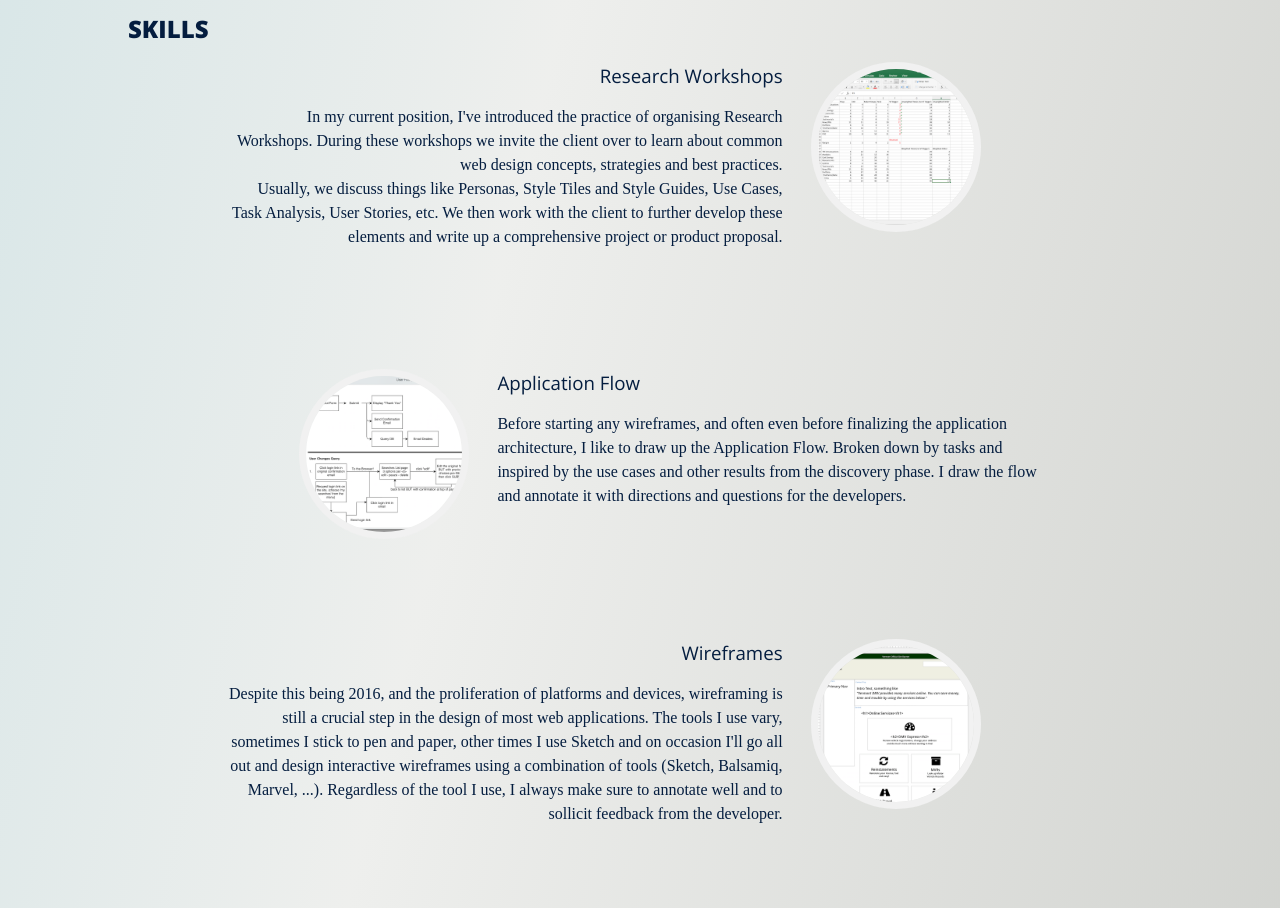
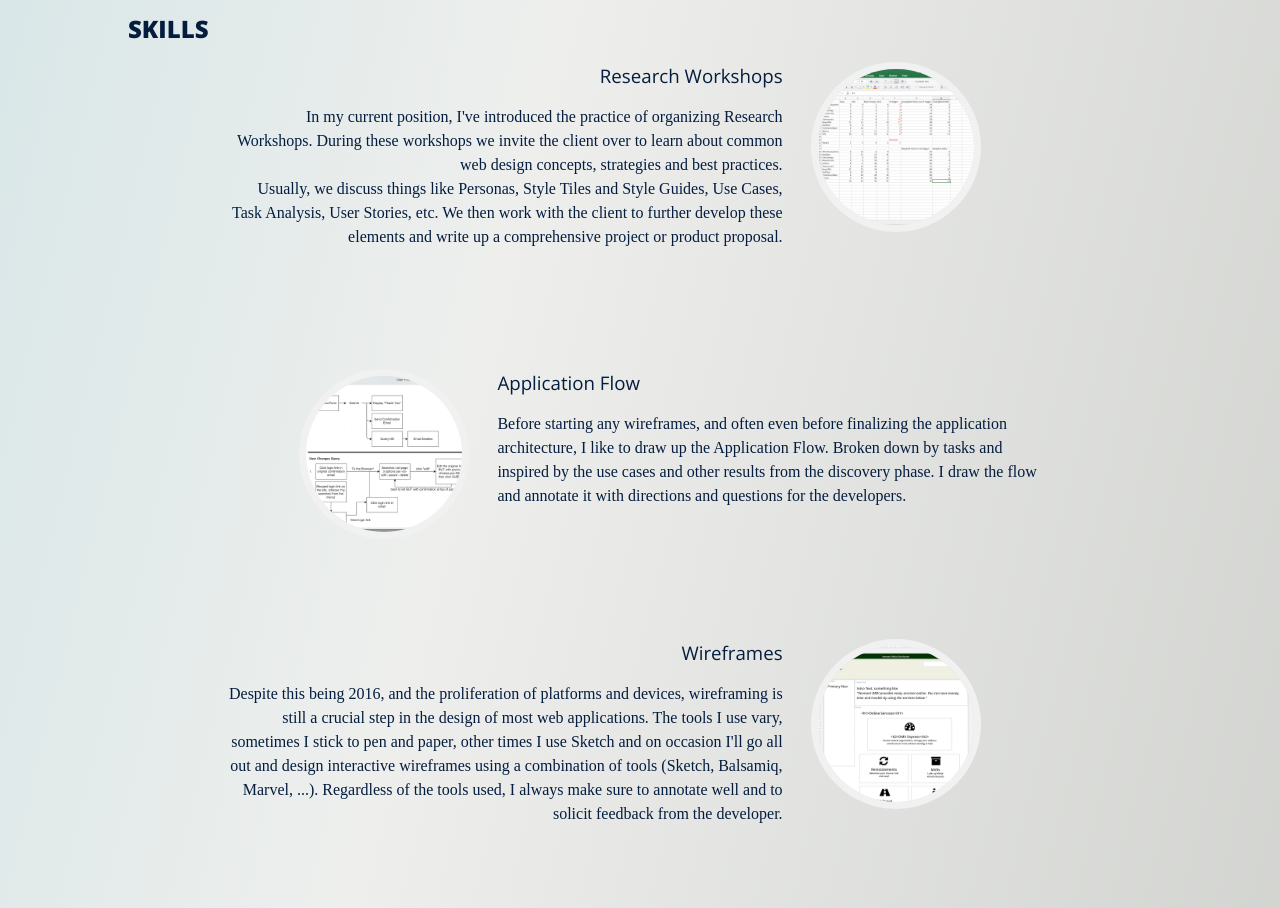
Before and after one commit to fredvg/fredvg.github.io, a Jekyll site: the page built from index.html, in a window 1280 px wide and 1400 px high, scrolled down 681 px. Shown: the part 152-1060 px from the top of the window. Built offline with Jekyll 4.4.1, drawn with Linux system fonts in a browser that asks for light colours; some web fonts are replaced; some of the changed text lies outside the part shown.

Commit message:
fixed typos in Skills

```diff
--- a/_includes/skills.html
+++ b/_includes/skills.html
@@ -13,7 +13,7 @@
                                     <h3>Research Workshops</h3>
                                 </div>
                                 <div class="timeline-body">
-                                  <p>In my current position, I've introduced the practice of organising Research Workshops. During these workshops we invite the client over to learn about common web design concepts, strategies and best practices.</p>
+                                  <p>In my current position, I've introduced the practice of organizing Research Workshops. During these workshops we invite the client over to learn about common web design concepts, strategies and best practices.</p>
                                   <p>Usually, we discuss things like Personas, Style Tiles and Style Guides, Use Cases, Task Analysis, User Stories, etc. We then work with the client to further develop these elements and write up a comprehensive project or product proposal.</p>                                </div>
                                 </div>
                         </li>
@@ -39,7 +39,7 @@
                                     <h3>Wireframes</h3>
                                 </div>
                                 <div class="timeline-body">
-                                  <p>Despite this being 2016, and the proliferation of platforms and devices, wireframing is still a crucial step in the design of most web applications. The tools I use vary, sometimes I stick to pen and paper, other times I use Sketch and on occasion I'll go all out and design interactive wireframes using a combination of tools (Sketch, Balsamiq, Marvel, ...). Regardless of the tool I use, I always make sure to annotate well and to sollicit feedback from the developer.</p>
+                                  <p>Despite this being 2016, and the proliferation of platforms and devices, wireframing is still a crucial step in the design of most web applications. The tools I use vary, sometimes I stick to pen and paper, other times I use Sketch and on occasion I'll go all out and design interactive wireframes using a combination of tools (Sketch, Balsamiq, Marvel, ...). Regardless of the tools used, I always make sure to annotate well and to solicit feedback from the developer.</p>
                                 </div>
                             </div>
                         </li>
@@ -142,7 +142,7 @@
                                     <h3>Additional Communication Skills</h3>
                                 </div>
                                 <div class="timeline-body">
-                                  <p class="description">My background in communication studies and my passion for language has helped me run social media campaigns, writing website copy or blog posts, and of course pitching projects and products to potential clients.</p>
+                                  <p class="description">My background in communication studies and my passion for language have helped me run social media campaigns, write website copy or blog posts, and of course pitch projects and products to potential clients.</p>
                                 </div>
                             </div>
                         </li>
```
Also changed, not shown: other parts of _includes/skills.html (+1 -1 lines), 3 other files.
